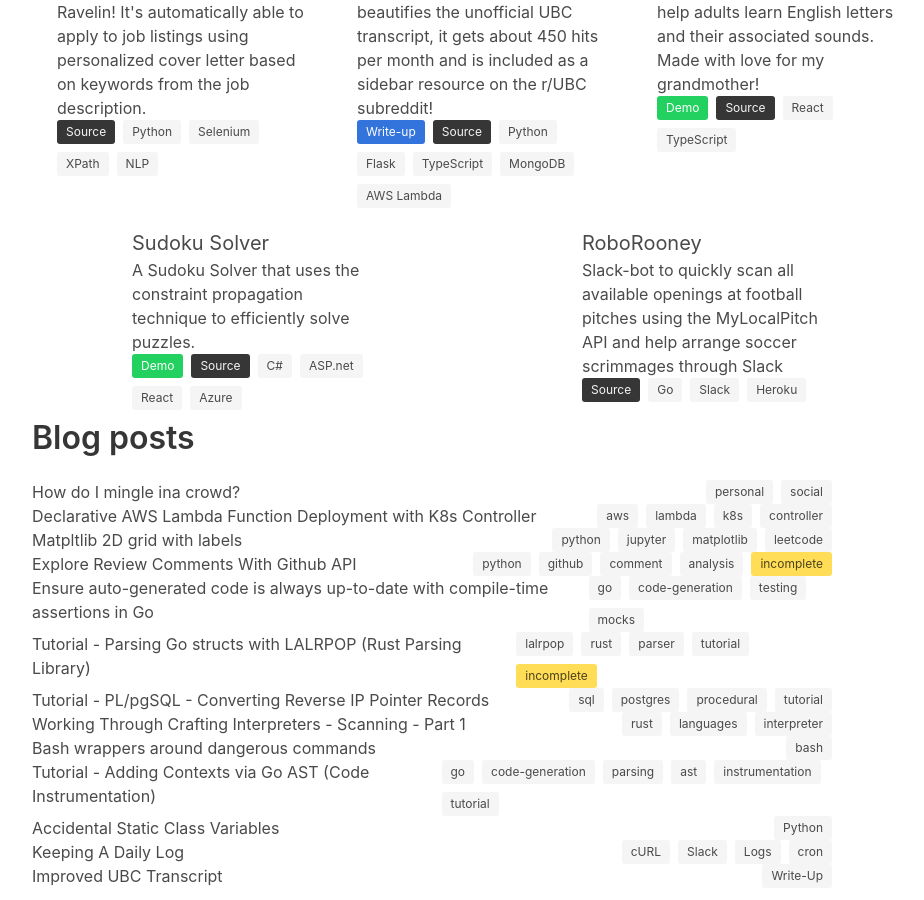
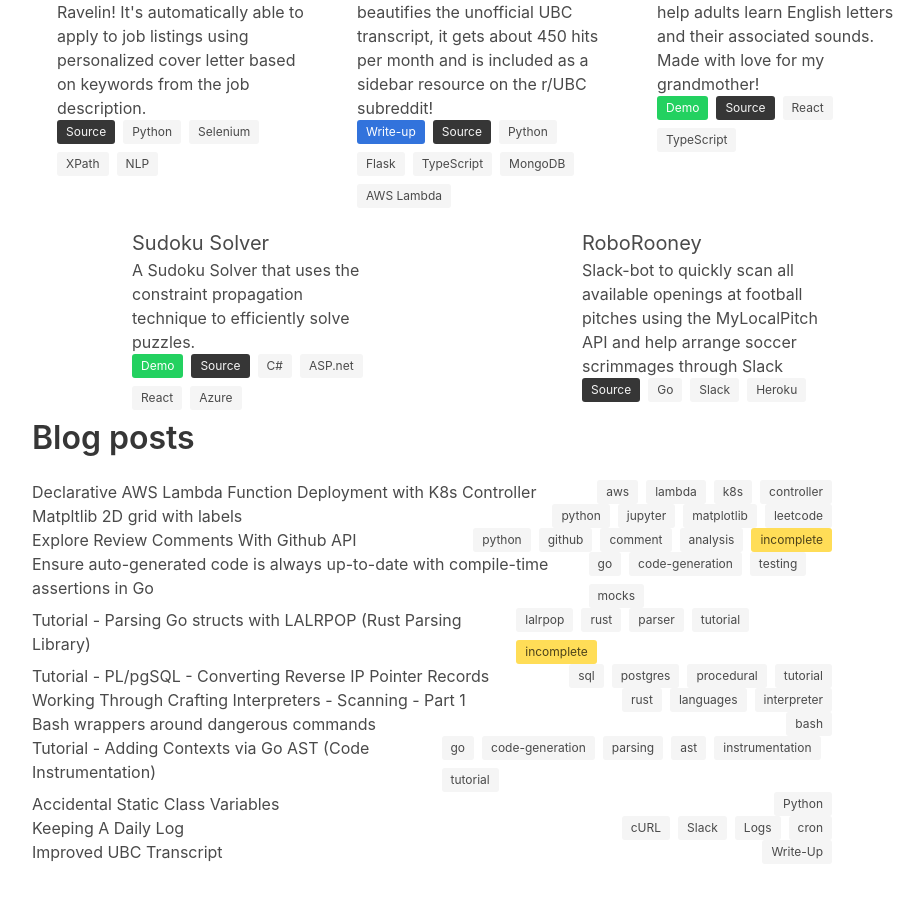
Before and after one commit to arashout/arashout.site, a Jekyll site: the page built from index.html, in a window 1280 px wide and 900 px high, scrolled down 1033 px. Shown: the whole window, without its empty margins (158-1082 px from the left). Built offline with Jekyll 4.4.1, drawn with Linux system fonts in a browser that asks for light colours; after the commit the page ends 1909 px from its top, so only the background shows below that.

```diff
--- a/_posts/2021-08-18-how-to-mingle.md
+++ b/_posts/2021-08-18-how-to-mingle.md
@@ -1,8 +1,8 @@
 ---
 layout: post
-title: How do I mingle ina crowd?
+title: How do I mingle in a crowd?
 permalink: posts/how-to-mingle
-publish: false
+published: false
 tags: ['personal', 'social']
 ---
 
```
Also changed, not shown: 1 other file.
